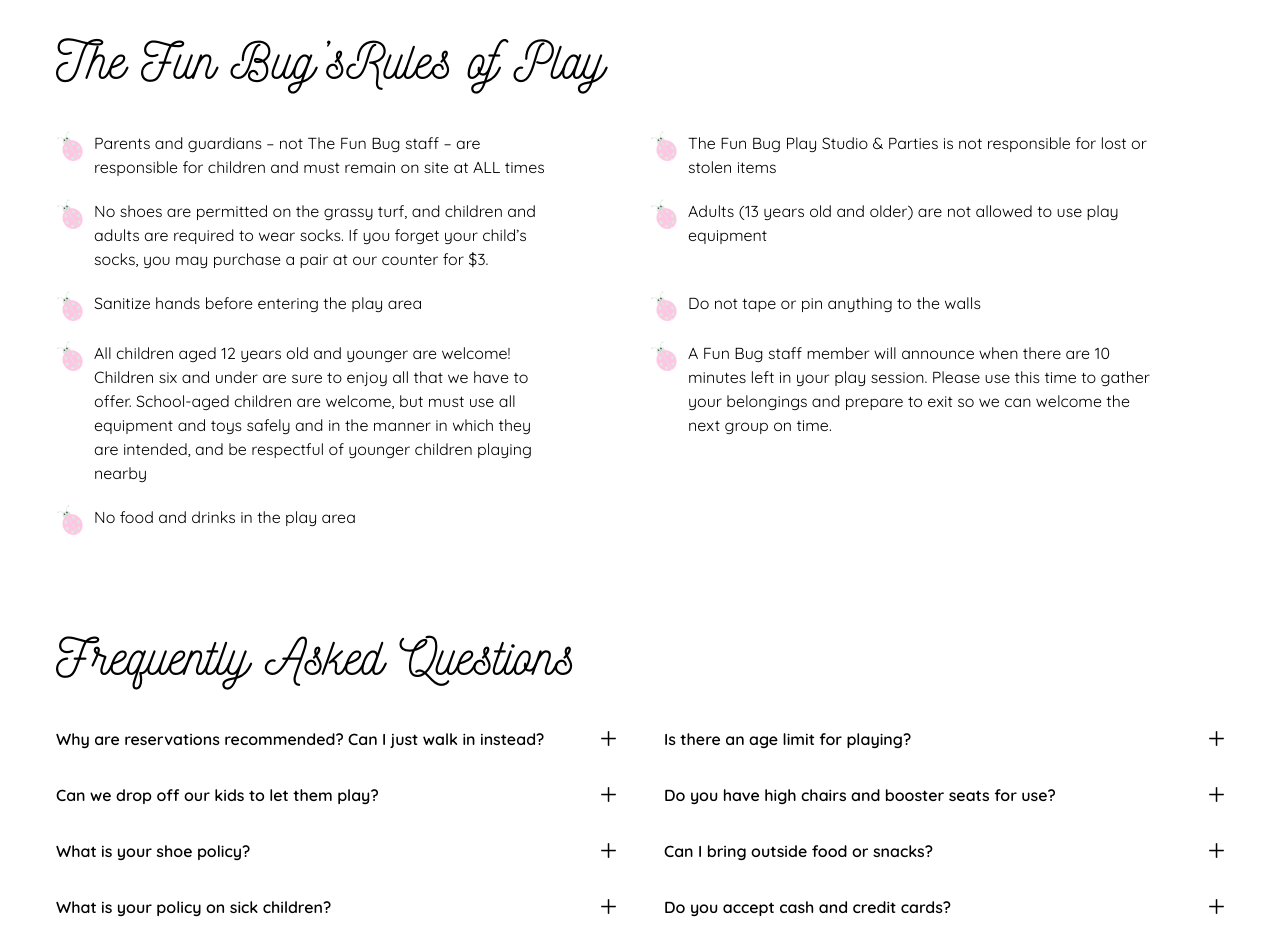
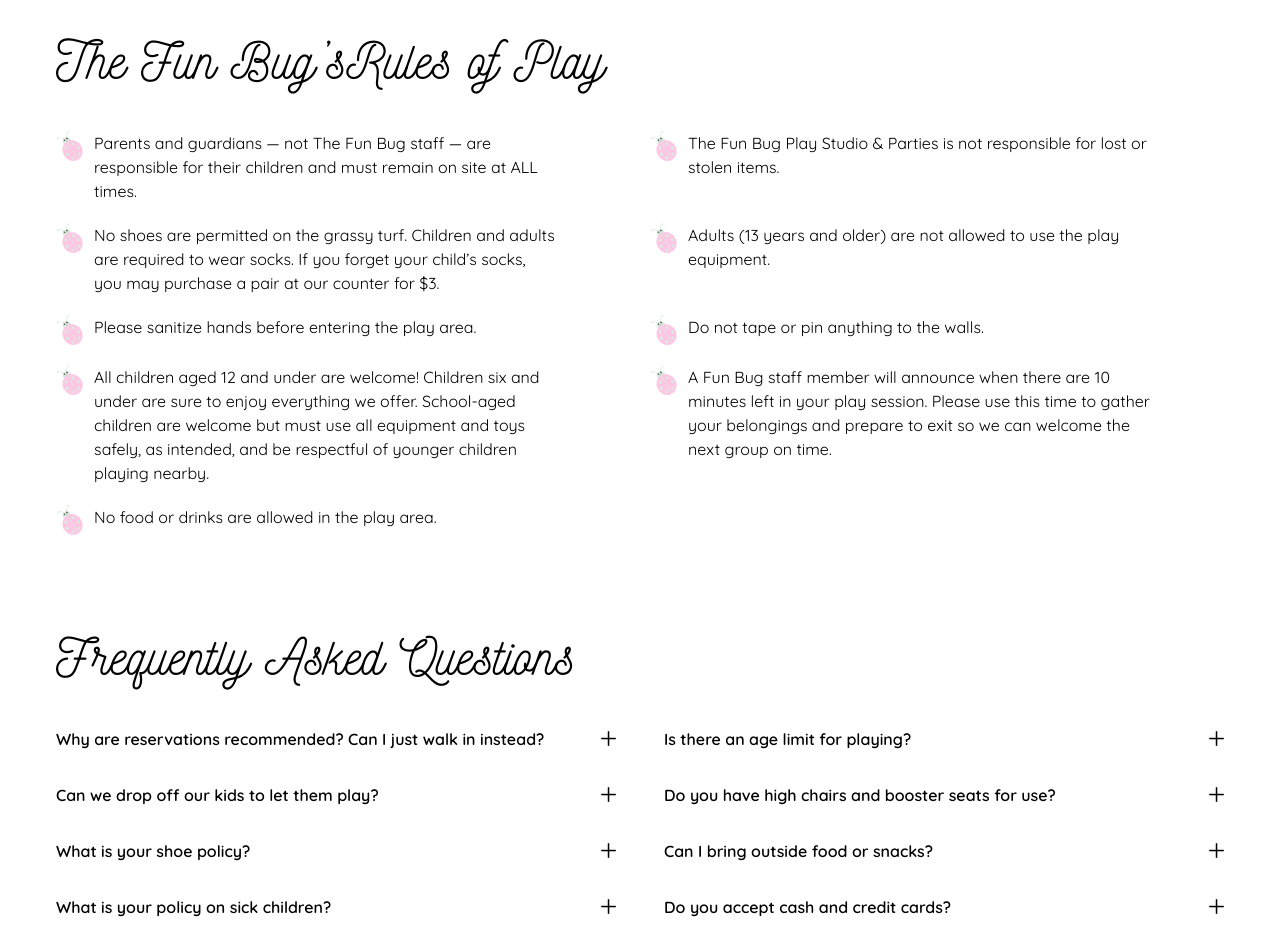
Before and after one commit to the-fun-bug/the-fun-bug, a Next.js app: page /pricing in a window 1280 px wide. Shown: the part 3160-4088 px from the top of the page. Built offline with nearby package versions, Linux system fonts and the light colour scheme.

Commit message:
fix typos and refine wording for rules of play

```diff
--- a/src/components/about/RulesOfPlay.tsx
+++ b/src/components/about/RulesOfPlay.tsx
@@ -4,15 +4,15 @@
 
 export default function RulesOfPlay() {
   const rules = [
-    'Parents and guardians – not The Fun Bug staff – are responsible for children and must remain on site at ALL times',
-    'The Fun Bug Play Studio & Parties is not responsible for lost or stolen items',
-    'No shoes are permitted on the grassy turf, and children and adults are required to wear socks. If you forget your child’s socks, you may purchase a pair at our counter for $3.',
-    'Adults (13 years old and older) are not allowed to use play equipment',
-    'Sanitize hands before entering the play area',
-    'Do not tape or pin anything to the walls',
-    'All children aged 12 years old and younger are welcome! Children six and under are sure to enjoy all that we have to offer. School-aged children are welcome, but must use all equipment and toys safely and in the manner in which they are intended, and be respectful of younger children playing nearby',
+    'Parents and guardians — not The Fun Bug staff — are responsible for their children and must remain on site at ALL times.',
+    'The Fun Bug Play Studio & Parties is not responsible for lost or stolen items.',
+    'No shoes are permitted on the grassy turf. Children and adults are required to wear socks. If you forget your child’s socks, you may purchase a pair at our counter for $3.',
+    'Adults (13 years and older) are not allowed to use the play equipment.',
+    'Please sanitize hands before entering the play area.',
+    'Do not tape or pin anything to the walls.',
+    'All children aged 12 and under are welcome! Children six and under are sure to enjoy everything we offer. School-aged children are welcome but must use all equipment and toys safely, as intended, and be respectful of younger children playing nearby.',
     'A Fun Bug staff member will announce when there are 10 minutes left in your play session. Please use this time to gather your belongings and prepare to exit so we can welcome the next group on time.',
-    'No food and drinks in the play area',
+    'No food or drinks are allowed in the play area.',
   ];
 
   return (
```
